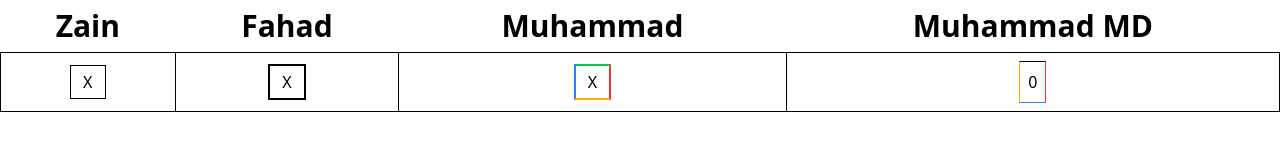
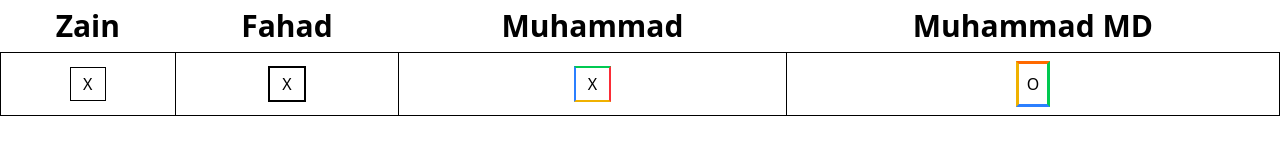
Before and after one commit to bilawal506/portfolio, a Next.js app in the folder my-app/: page / in a window 1280 px wide. Shown: the top 160 px of the page. Built offline with nearby package versions, Linux system fonts and the light colour scheme.

Commit message:
I can change the color of borders

```diff
--- a/my-app/components/Muhammad1.js
+++ b/my-app/components/Muhammad1.js
@@ -1,7 +1,8 @@
 function Muhammad1() {
     return (
         <>
-            <button className="p-2 border border-l-yellow-500  border-b-blue-500 border-r-red-500 cursor-pointer ">0</button>
+            <button className="p-2 border-3 border-t-orange-500 border-l-yellow-500  border-b-blue-500
+             border-r-green-500 cursor-pointer ">O</button>
         </>
     );
 }
```
